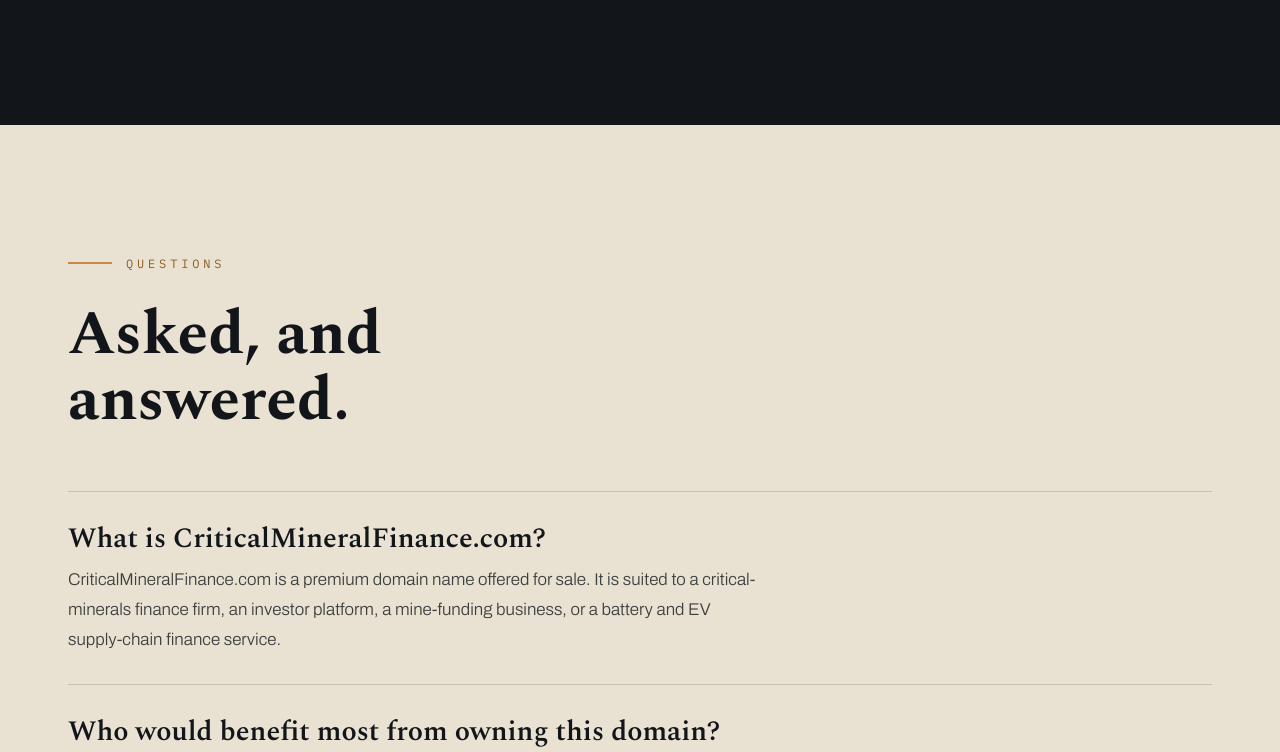
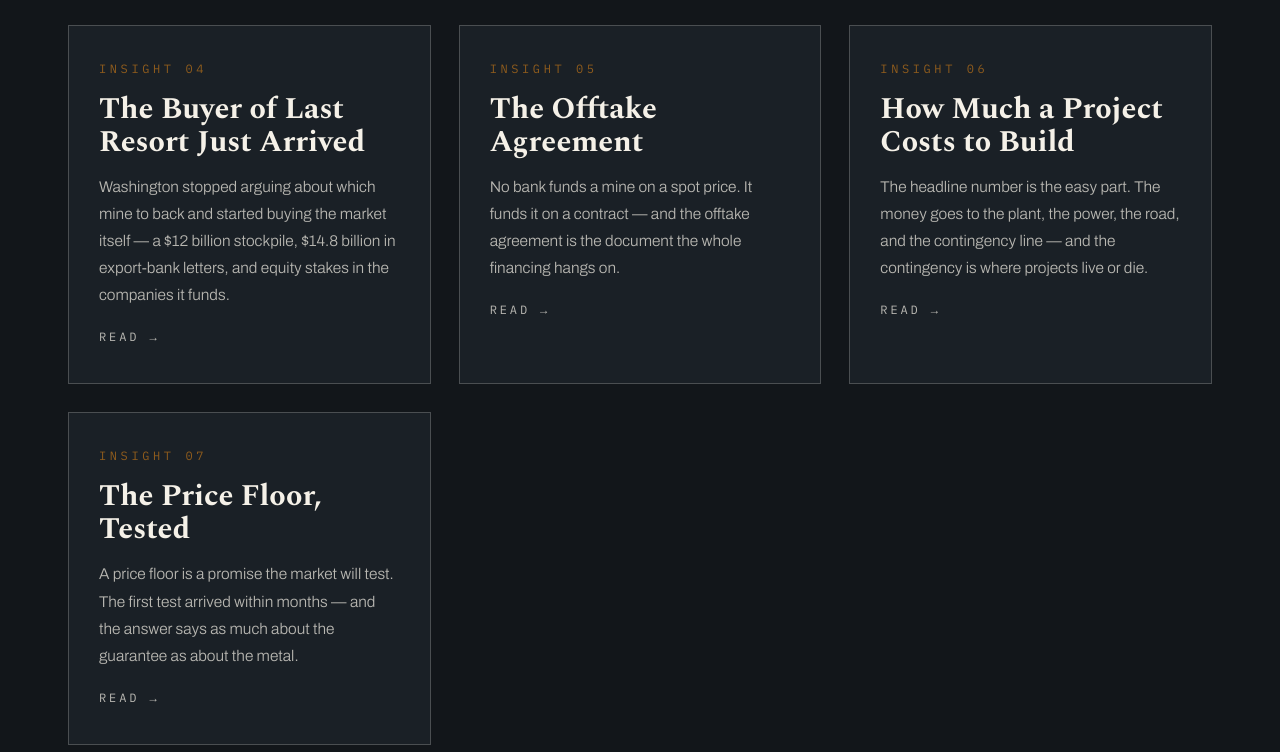
Before and after one commit to primedomaincapital/criticalmineralfinance, a plain HTML site: page index.html in a window 1280 px wide. Shown: the part 4724-5476 px from the top of the page. Drawn offline with nearby package versions, Linux system fonts and the light colour scheme.

Commit message:
Add Insights cards 04-07 to homepage (Content Expansion Batch 3F, Group K)

```diff
--- a/index.html
+++ b/index.html
@@ -419,6 +419,38 @@
           <p class="read">Read &rarr;</p>
         </div>
       </a>
+      <a class="card" href="insights/article4.html">
+        <div class="tx">
+          <div class="zone">Insight 04</div>
+          <h3>The Buyer of Last Resort Just Arrived</h3>
+          <p>Washington stopped arguing about which mine to back and started buying the market itself — a $12 billion stockpile, $14.8 billion in export-bank letters, and equity stakes in the companies it funds.</p>
+          <p class="read">Read &rarr;</p>
+        </div>
+      </a>
+      <a class="card" href="insights/article5.html">
+        <div class="tx">
+          <div class="zone">Insight 05</div>
+          <h3>The Offtake Agreement</h3>
+          <p>No bank funds a mine on a spot price. It funds it on a contract — and the offtake agreement is the document the whole financing hangs on.</p>
+          <p class="read">Read &rarr;</p>
+        </div>
+      </a>
+      <a class="card" href="insights/article6.html">
+        <div class="tx">
+          <div class="zone">Insight 06</div>
+          <h3>How Much a Project Costs to Build</h3>
+          <p>The headline number is the easy part. The money goes to the plant, the power, the road, and the contingency line — and the contingency is where projects live or die.</p>
+          <p class="read">Read &rarr;</p>
+        </div>
+      </a>
+      <a class="card" href="insights/article7.html">
+        <div class="tx">
+          <div class="zone">Insight 07</div>
+          <h3>The Price Floor, Tested</h3>
+          <p>A price floor is a promise the market will test. The first test arrived within months — and the answer says as much about the guarantee as about the metal.</p>
+          <p class="read">Read &rarr;</p>
+        </div>
+      </a>
     </div>
   </div>
 </section>
```
